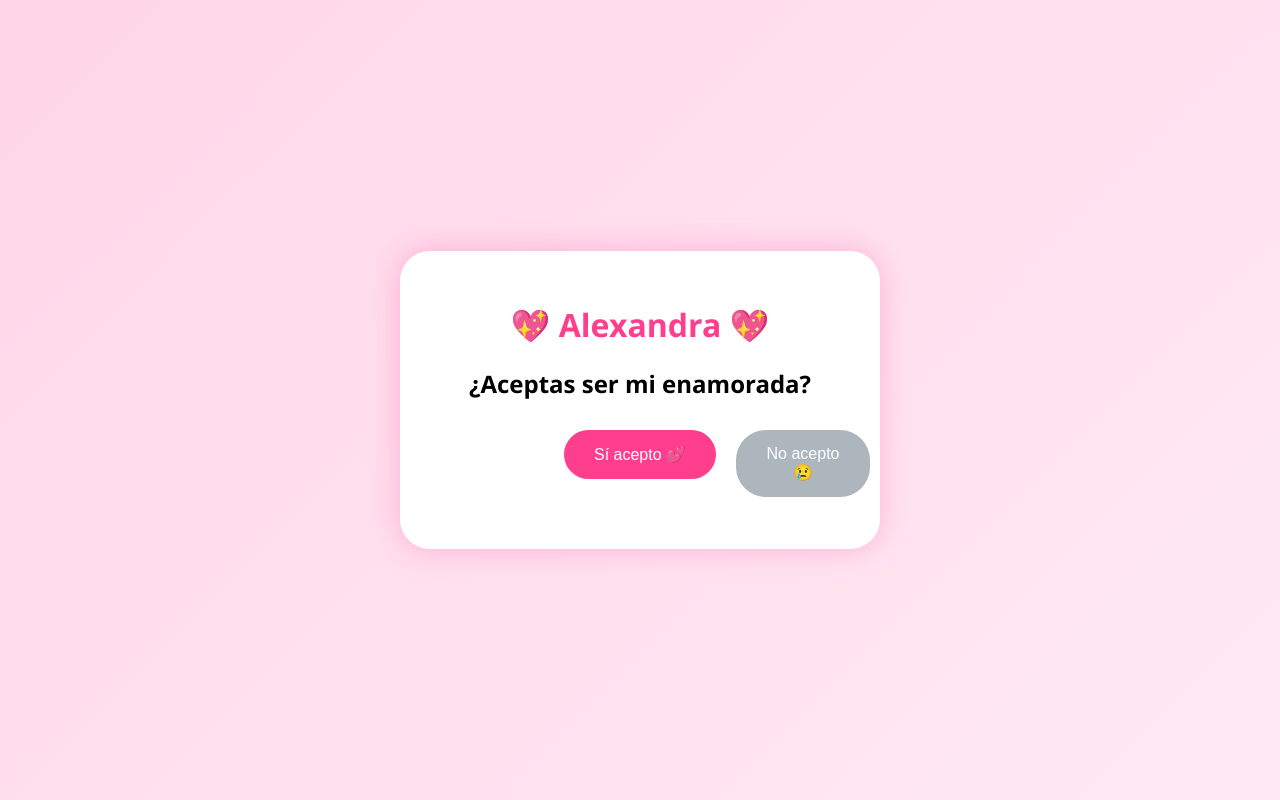
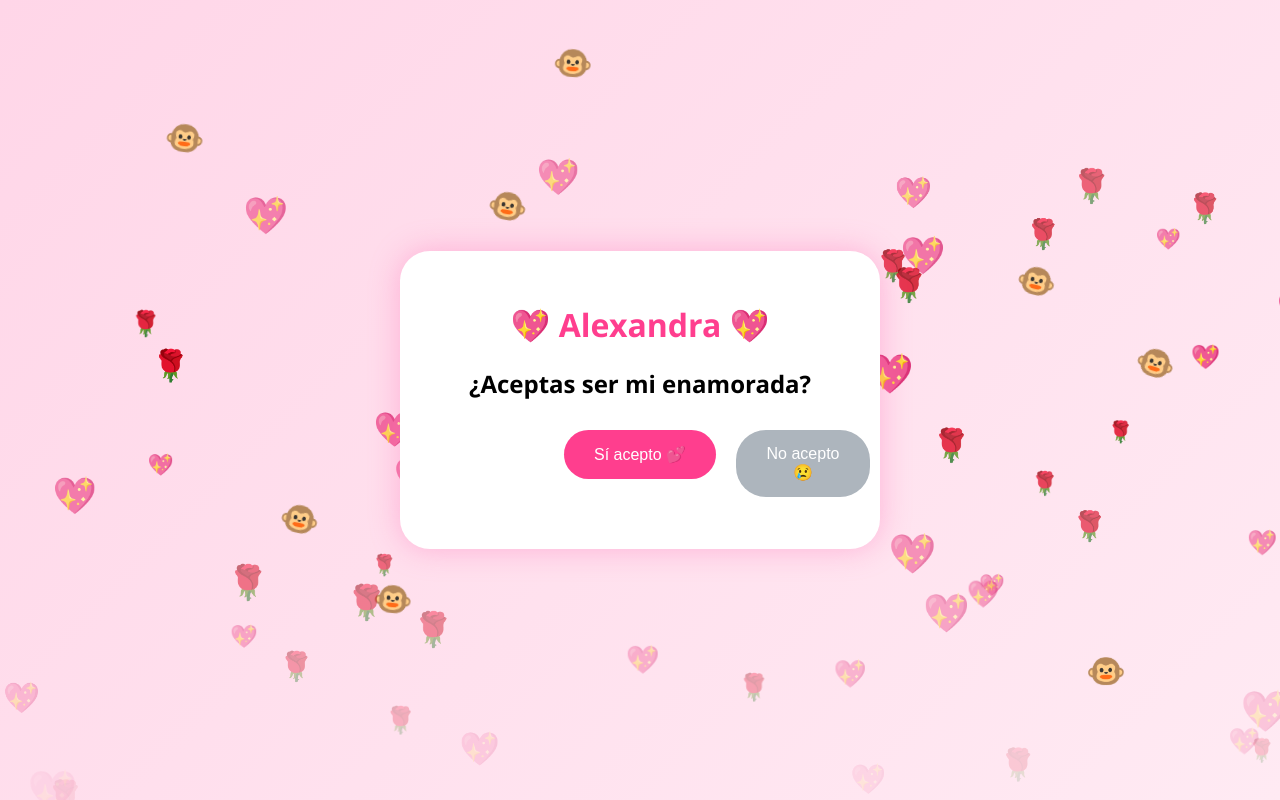
Before and after one commit to 71599459-hash/alexandra, a plain HTML site: page index.html in a window 1280 px wide. Drawn offline with Linux system fonts and the light colour scheme.

Commit message:
Actualizar corazones, rosas y monitos automáticos

```diff
--- a/index.html
+++ b/index.html
@@ -64,17 +64,28 @@ button{
     box-shadow:0 0 25px rgba(255,0,120,0.5);
 }
 
-/* CORAZONES Y ROSAS */
-.corazon, .rosa{
+/* CORAZONES, ROSAS Y MONITOS */
+.corazon, .rosa, .monito{
     position:fixed;
     font-size:24px;
     animation: flotar 7s linear infinite;
+}
+
+.monito{
+    font-size:32px;
+    animation: colgar 6s linear infinite;
 }
 
 @keyframes flotar{
     0%{bottom:-50px; opacity:0;}
     50%{opacity:1;}
     100%{bottom:110vh; opacity:0;}
+}
+
+@keyframes colgar{
+    0%{top:-50px; transform:rotate(0deg);}
+    50%{top:50vh; transform:rotate(20deg);}
+    100%{top:110vh; transform:rotate(-20deg);}
 }
 </style>
 </head>
@@ -114,8 +125,6 @@ function noAceptar(){
         "🐵💔 Mejor Voy a Comer mi Platano Dijiste No... 🍌😢";
         document.getElementById("mono").style.display="block";
         document.getElementById("fotoAlex").style.display="none";
-        lanzarCorazones();
-        lanzarRosas();
     }
 }
 
@@ -124,19 +133,19 @@ function siAcepta(){
     "💖 Te amo mi Cuchis Besos 💖<br>Gracias por aceptar ser mi enamorada 🥰";
     document.getElementById("fotoAlex").style.display="block";
     document.getElementById("mono").style.display="none";
-    lanzarCorazones();
-    lanzarRosas();
 }
 
+// FUNCIONES DE EFECTOS AUTOMÁTICOS
 function lanzarCorazones(){
     setInterval(()=>{
         let c=document.createElement("div");
         c.className="corazon";
         c.innerHTML="💖";
         c.style.left=Math.random()*100+"vw";
+        c.style.fontSize=(20+Math.random()*20)+"px"; // tamaños variados
         document.body.appendChild(c);
         setTimeout(()=>c.remove(),7000);
-    },300);
+    },150); // más frecuencia
 }
 
 function lanzarRosas(){
@@ -145,10 +154,29 @@ function lanzarRosas(){
         r.className="rosa";
         r.innerHTML="🌹";
         r.style.left=Math.random()*100+"vw";
+        r.style.fontSize=(20+Math.random()*15)+"px";
         document.body.appendChild(r);
         setTimeout(()=>r.remove(),8000);
+    },200);
+}
+
+function lanzarMonitos(){
+    setInterval(()=>{
+        let m=document.createElement("div");
+        m.className="monito";
+        m.innerHTML="🐵";
+        m.style.left=Math.random()*100+"vw";
+        document.body.appendChild(m);
+        setTimeout(()=>m.remove(),7000);
     },500);
 }
+
+// INICIAR EFECTOS AUTOMÁTICOS AL CARGAR
+window.onload = ()=>{
+    lanzarCorazones();
+    lanzarRosas();
+    lanzarMonitos();
+};
 </script>
 
 </body>
```
